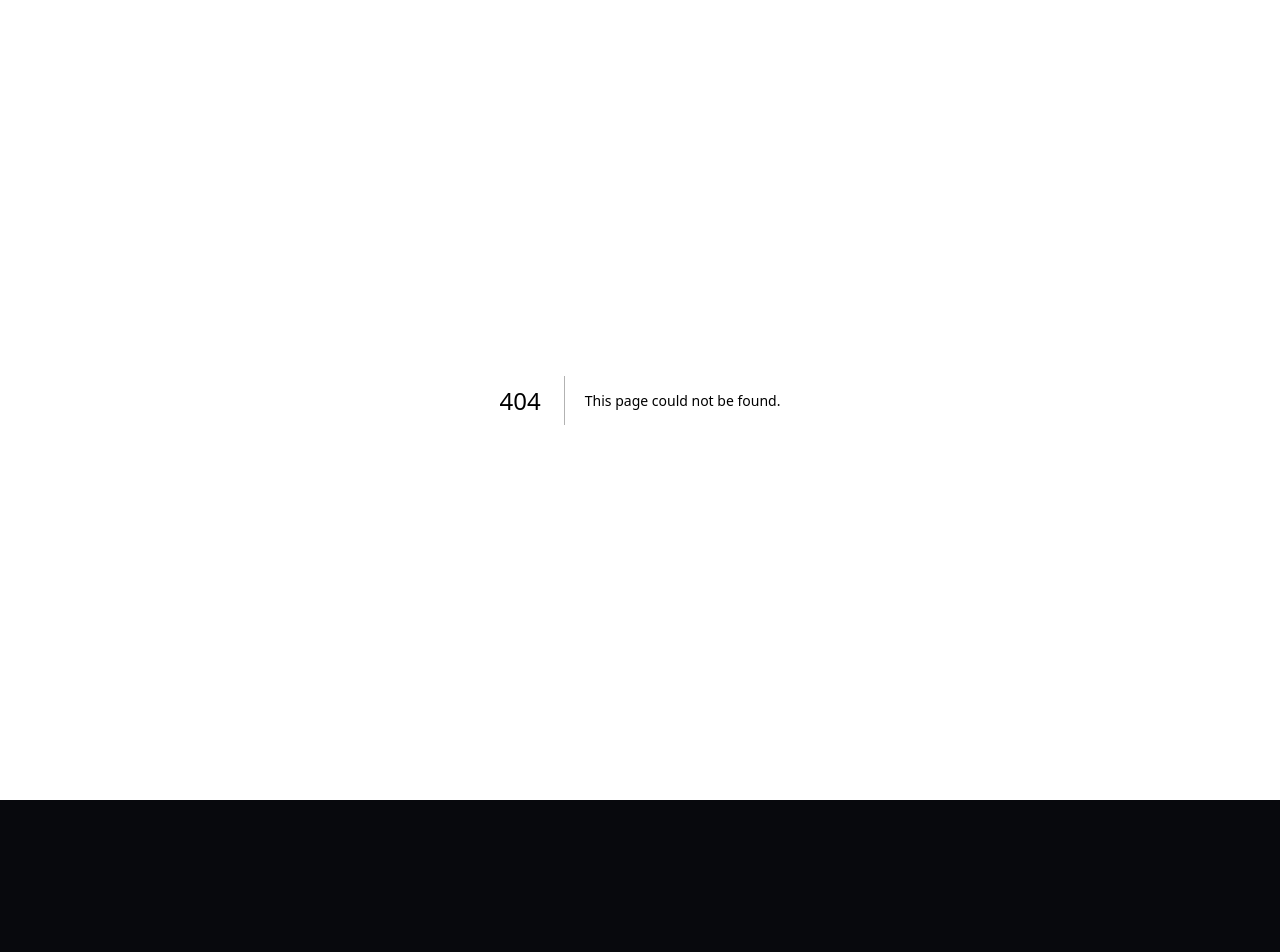
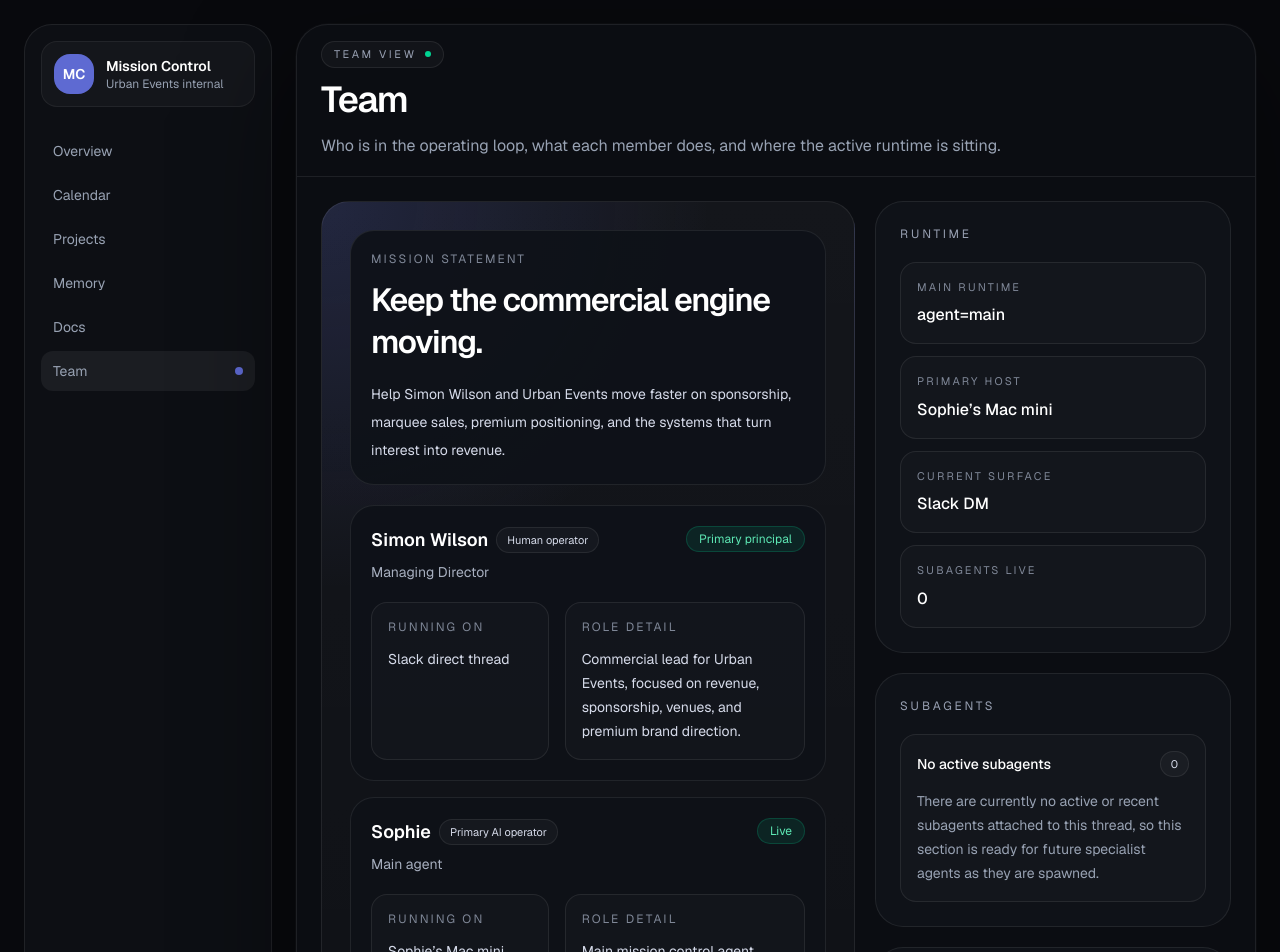
Before and after one commit to sophief3polo/workspace, a Next.js app in the folder mission-control/: page /team in a window 1280 px wide. Before the commit this address had no page. Shown: the top 952 px of the page. Before the commit the page ends 800 px from the top, so only its background shows below. Built offline with nearby package versions, Linux system fonts and the light colour scheme.

Commit message:
vault backup: 2026-04-22 10:25:42

```diff
--- a/mission-control/src/app/page.tsx
+++ b/mission-control/src/app/page.tsx
@@ -74,6 +74,7 @@ const navItems = [
   { label: "Projects", href: "/projects", active: false },
   { label: "Memory", href: "/memory", active: false },
   { label: "Docs", href: "/docs", active: false },
+  { label: "Team", href: "/team", active: false },
   { label: "Revenue", href: "#", active: false },
   { label: "Operations", href: "#", active: false },
   { label: "Tools", href: "#", active: false },
--- /dev/null
+++ b/mission-control/src/app/team/page.tsx
@@ -0,0 +1,183 @@
+const missionStatement =
+  "Help Simon Wilson and Urban Events move faster on sponsorship, marquee sales, premium positioning, and the systems that turn interest into revenue.";
+
+const teamMembers = [
+  {
+    name: "Simon Wilson",
+    role: "Managing Director",
+    type: "Human operator",
+    device: "Slack direct thread",
+    status: "Primary principal",
+    detail:
+      "Commercial lead for Urban Events, focused on revenue, sponsorship, venues, and premium brand direction.",
+  },
+  {
+    name: "Sophie",
+    role: "Main agent",
+    type: "Primary AI operator",
+    device: "Sophie’s Mac mini",
+    status: "Live",
+    detail:
+      "Main mission control agent, built to support sponsorship, systems, operational leverage, and commercial follow-through.",
+  },
+];
+
+const subagentState = {
+  count: 0,
+  status: "No active subagents",
+  detail:
+    "There are currently no active or recent subagents attached to this thread, so this section is ready for future specialist agents as they are spawned.",
+};
+
+const runtimeCards = [
+  { label: "Main runtime", value: "agent=main" },
+  { label: "Primary host", value: "Sophie’s Mac mini" },
+  { label: "Current surface", value: "Slack DM" },
+  { label: "Subagents live", value: "0" },
+];
+
+export default function TeamPage() {
+  return (
+    <main className="min-h-screen bg-[#08090d] text-[#f5f7fb]">
+      <div className="mx-auto flex min-h-screen w-full max-w-[1480px] gap-6 px-4 py-4 lg:px-6 lg:py-6">
+        <aside className="hidden w-[248px] shrink-0 flex-col rounded-[28px] border border-white/8 bg-[#0d0f14] p-4 lg:flex">
+          <div className="flex items-center gap-3 rounded-2xl border border-white/6 bg-white/[0.03] px-3 py-3">
+            <div className="flex h-10 w-10 items-center justify-center rounded-2xl bg-[#5e6ad2] text-sm font-semibold text-white">
+              MC
+            </div>
+            <div>
+              <p className="text-sm font-semibold text-white">Mission Control</p>
+              <p className="text-xs text-[#98a2b3]">Urban Events internal</p>
+            </div>
+          </div>
+
+          <nav className="mt-6 space-y-1 text-sm text-[#98a2b3]">
+            <a href="/" className="flex items-center justify-between rounded-xl px-3 py-2.5 transition hover:bg-white/[0.04] hover:text-white">
+              <span>Overview</span>
+            </a>
+            <a href="/calendar" className="flex items-center justify-between rounded-xl px-3 py-2.5 transition hover:bg-white/[0.04] hover:text-white">
+              <span>Calendar</span>
+            </a>
+            <a href="/projects" className="flex items-center justify-between rounded-xl px-3 py-2.5 transition hover:bg-white/[0.04] hover:text-white">
+              <span>Projects</span>
+            </a>
+            <a href="/memory" className="flex items-center justify-between rounded-xl px-3 py-2.5 transition hover:bg-white/[0.04] hover:text-white">
+              <span>Memory</span>
+            </a>
+            <a href="/docs" className="flex items-center justify-between rounded-xl px-3 py-2.5 transition hover:bg-white/[0.04] hover:text-white">
+              <span>Docs</span>
+            </a>
+            <a href="/team" className="flex items-center justify-between rounded-xl bg-white/[0.06] px-3 py-2.5 text-white transition">
+              <span>Team</span>
+              <span className="h-2 w-2 rounded-full bg-[#5e6ad2]" />
+            </a>
+          </nav>
+        </aside>
+
+        <section className="flex min-h-[calc(100vh-2rem)] flex-1 flex-col rounded-[32px] border border-white/8 bg-[#0b0d12] shadow-[0_0_0_1px_rgba(255,255,255,0.02),0_40px_120px_rgba(0,0,0,0.45)]">
+          <header className="border-b border-white/8 px-5 py-4 sm:px-6">
+            <div className="flex flex-col gap-4 xl:flex-row xl:items-center xl:justify-between">
+              <div>
+                <div className="inline-flex items-center gap-2 rounded-full border border-white/8 bg-white/[0.03] px-3 py-1 text-[11px] uppercase tracking-[0.24em] text-[#99a1b3]">
+                  Team view
+                  <span className="h-1.5 w-1.5 rounded-full bg-emerald-400" />
+                </div>
+                <h1 className="mt-3 text-3xl font-semibold tracking-[-0.04em] text-white sm:text-4xl">
+                  Team
+                </h1>
+                <p className="mt-3 max-w-3xl text-sm leading-7 text-[#98a2b3] sm:text-base">
+                  Who is in the operating loop, what each member does, and where the active runtime is sitting.
+                </p>
+              </div>
+            </div>
+          </header>
+
+          <div className="flex-1 p-5 sm:p-6">
+            <div className="grid gap-5 xl:grid-cols-[1.2fr_0.8fr]">
+              <section className="rounded-[28px] border border-white/8 bg-[radial-gradient(circle_at_top_left,rgba(94,106,210,0.2),transparent_34%),linear-gradient(180deg,rgba(255,255,255,0.04),rgba(255,255,255,0.02))] p-6 sm:p-7">
+                <div className="rounded-[24px] border border-white/8 bg-[#0f1218]/92 p-5">
+                  <p className="text-xs uppercase tracking-[0.18em] text-[#7f8797]">Mission statement</p>
+                  <h2 className="mt-3 text-2xl font-semibold tracking-[-0.04em] text-white sm:text-[2rem]">
+                    Keep the commercial engine moving.
+                  </h2>
+                  <p className="mt-4 max-w-4xl text-sm leading-7 text-[#d6dbea]">{missionStatement}</p>
+                </div>
+
+                <div className="mt-5 grid gap-4">
+                  {teamMembers.map((member) => (
+                    <article key={member.name} className="rounded-[24px] border border-white/8 bg-[#0f1218]/92 p-5">
+                      <div className="flex flex-col gap-3 sm:flex-row sm:items-start sm:justify-between">
+                        <div>
+                          <div className="flex flex-wrap items-center gap-2">
+                            <h3 className="text-lg font-semibold text-white">{member.name}</h3>
+                            <span className="rounded-full border border-white/8 bg-white/[0.03] px-2.5 py-1 text-[11px] text-[#d6dbea]">
+                              {member.type}
+                            </span>
+                          </div>
+                          <p className="mt-2 text-sm text-[#a7afbf]">{member.role}</p>
+                        </div>
+                        <span className="rounded-full border border-emerald-400/20 bg-emerald-400/10 px-3 py-1 text-xs text-emerald-300">
+                          {member.status}
+                        </span>
+                      </div>
+
+                      <div className="mt-5 grid gap-4 xl:grid-cols-[0.85fr_1.15fr]">
+                        <div className="rounded-2xl border border-white/8 bg-white/[0.02] p-4">
+                          <p className="text-xs uppercase tracking-[0.18em] text-[#7f8797]">Running on</p>
+                          <p className="mt-3 text-sm leading-6 text-[#d6dbea]">{member.device}</p>
+                        </div>
+                        <div className="rounded-2xl border border-white/8 bg-white/[0.02] p-4">
+                          <p className="text-xs uppercase tracking-[0.18em] text-[#7f8797]">Role detail</p>
+                          <p className="mt-3 text-sm leading-6 text-[#d6dbea]">{member.detail}</p>
+                        </div>
+                      </div>
+                    </article>
+                  ))}
+                </div>
+              </section>
+
+              <section className="space-y-5">
+                <div className="rounded-[28px] border border-white/8 bg-[#0f1218] p-6">
+                  <p className="text-xs uppercase tracking-[0.24em] text-[#99a1b3]">Runtime</p>
+                  <div className="mt-5 grid gap-3">
+                    {runtimeCards.map((card) => (
+                      <div key={card.label} className="rounded-2xl border border-white/8 bg-white/[0.02] px-4 py-4">
+                        <p className="text-[11px] uppercase tracking-[0.2em] text-[#7f8797]">{card.label}</p>
+                        <p className="mt-2 text-base font-medium text-white">{card.value}</p>
+                      </div>
+                    ))}
+                  </div>
+                </div>
+
+                <div className="rounded-[28px] border border-white/8 bg-[#0f1218] p-6">
+                  <p className="text-xs uppercase tracking-[0.24em] text-[#99a1b3]">Subagents</p>
+                  <div className="mt-5 rounded-2xl border border-white/8 bg-white/[0.02] p-4">
+                    <div className="flex items-center justify-between gap-3">
+                      <p className="text-sm font-medium text-white">{subagentState.status}</p>
+                      <span className="rounded-full border border-white/8 bg-white/[0.03] px-2.5 py-1 text-[11px] text-[#d6dbea]">
+                        {subagentState.count}
+                      </span>
+                    </div>
+                    <p className="mt-3 text-sm leading-6 text-[#98a2b3]">{subagentState.detail}</p>
+                  </div>
+                </div>
+
+                <div className="rounded-[28px] border border-white/8 bg-[#0f1218] p-6">
+                  <p className="text-xs uppercase tracking-[0.24em] text-[#99a1b3]">Notes</p>
+                  <div className="mt-5 space-y-3 text-sm leading-7 text-[#98a2b3]">
+                    <p>
+                      This screen reflects the actual visible runtime state right now, not an imagined multi-agent org chart.
+                    </p>
+                    <p>
+                      When subagents are spawned later, this is the right place to surface their names, specialist roles, and host context.
+                    </p>
+                  </div>
+                </div>
+              </section>
+            </div>
+          </div>
+        </section>
+      </div>
+    </main>
+  );
+}
```
Also changed, not shown: 1 other file (tests, documents, lock files or other folders).
